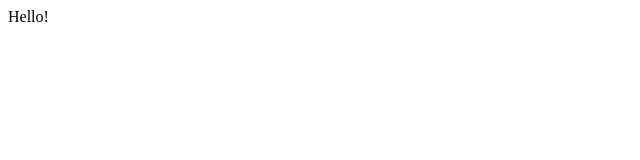
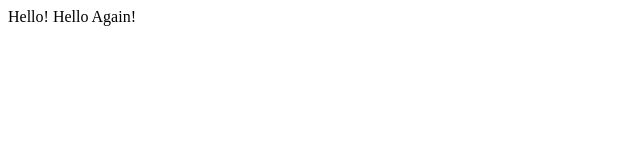
Before and after one commit to webbenix/startOnGithub, a plain HTML site: page hello.html in a window 1280 px wide. Shown: the whole page, without its empty margins (0-640 px from the left). Drawn offline with Linux system fonts and the light colour scheme.

Commit message:
added line

```diff
--- a/hello.html
+++ b/hello.html
@@ -6,6 +6,6 @@
         </title>
     </head>
     <body>
-        Hello!
+        Hello! Hello Again!
     </body>
 </html>
```
